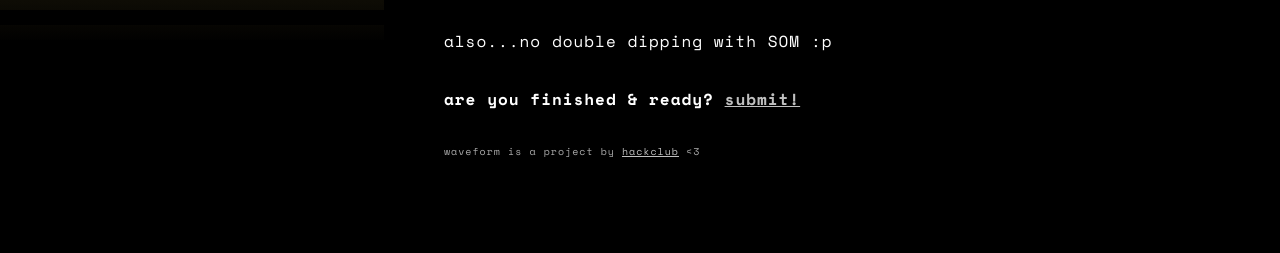
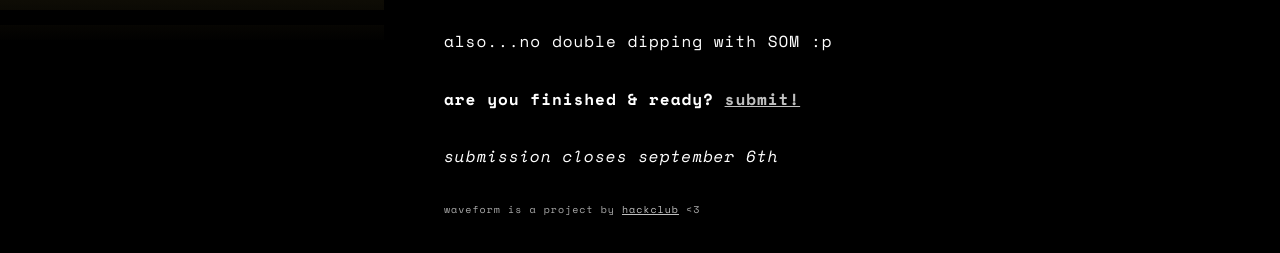
Before and after one commit to hackclub/waveform, a website: page src/submit.html in a window 1280 px wide. Shown: the part 755-1008 px from the top of the page. Before the commit the page ends 963 px from the top, so only its background shows below. Drawn offline with nearby package versions, Linux system fonts and the light colour scheme.

Commit message:
add close warn

```diff
--- a/src/submit.html
+++ b/src/submit.html
@@ -45,6 +45,7 @@
         <p>also...no double dipping with SOM :p</p>
 
         <p style="font-weight: bold;">are you finished & ready? <a href="https://submit.hackclub.com/waveform">submit!</a></p>
+        <p><i>submission closes september 6th</i></p>
 
         <p class="caption">waveform is a project by <a href="https://hackclub.com">hackclub</a> &lt;3 </p>
     </div>
```
